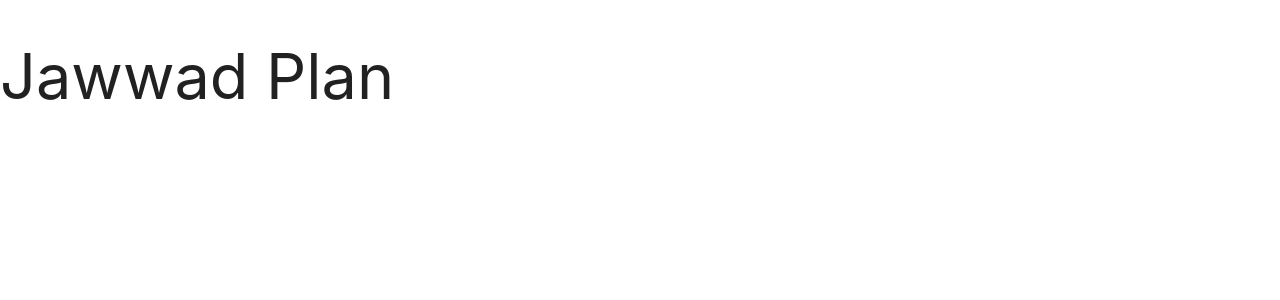
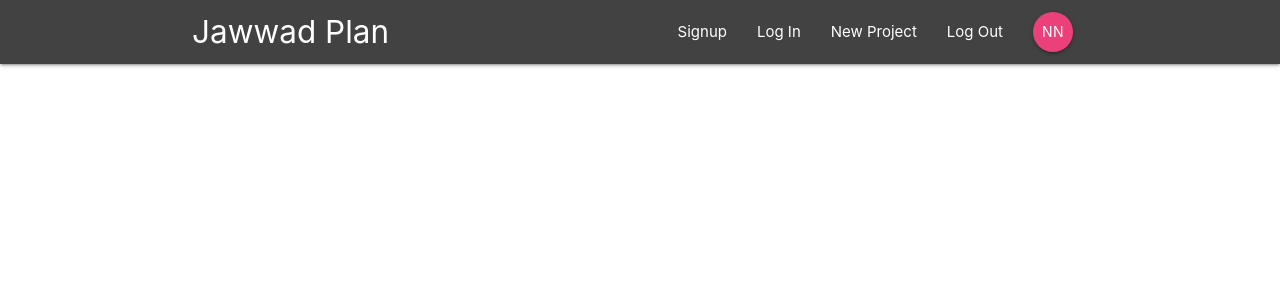
Before and after one commit to jawwad22/ReactReduxFirebase-App, a React (Create React App) app: page /create in a window 1280 px wide. Shown: the top 300 px of the page. Built offline with nearby package versions, Linux system fonts and the light colour scheme.

Commit message:
--Navbar Component Added

```diff
--- a/src/App.js
+++ b/src/App.js
@@ -1,11 +1,12 @@
 import React, { Component } from 'react';
-import {BrowserRouter} from 'react-router-dom'
+import { BrowserRouter } from 'react-router-dom'
+import Navbar from './components/layout/Navbar'
 class App extends Component {
   render() {
     return (
       <BrowserRouter>
-      <div className="App">
-        <h1>Jawwad Plan</h1>
+        <div className="App">
+          <Navbar />
       </div>
       </BrowserRouter>
     );
--- a/src/components/layout/Navbar.js
+++ b/src/components/layout/Navbar.js
@@ -1,12 +1,19 @@
 import React from 'react'
 import {Link} from 'react-router-dom'
+import SignedInLinks from './SignedInLinks'
+import SignedOutLinks from './SignedOutLinks'
+
 
 const Navbar=()=>{
     return(
         <nav className="nav wrapper grey darken-3">
             <div className="container">
             <Link to='/' className="brand-logo">Jawwad Plan</Link>
+           <SignedInLinks/>
+           <SignedOutLinks/>
             </div>
         </nav>
     )
 }
+
+export default Navbar
--- /dev/null
+++ b/src/components/layout/SignedInLinks.js
@@ -0,0 +1,22 @@
+import React from 'react'
+import {NavLink} from 'react-router-dom'
+
+const SignedInLinks=()=>{
+    return(
+        <ul className="right">
+            <li>
+            <NavLink to='/'>New Project</NavLink>
+            </li>
+
+            <li>
+            <NavLink to='/'>Log Out</NavLink>
+            </li>
+
+            <li>
+            <NavLink to='/' className="btn btn-floating pink lighten-1">NN</NavLink>
+            </li>
+        </ul>
+    )
+}
+
+export default SignedInLinks
--- a/src/components/layout/SignedOutLinks.js
+++ b/src/components/layout/SignedOutLinks.js
@@ -0,0 +1,20 @@
+import React from 'react'
+import { NavLink } from 'react-router-dom'
+
+const SignedOutLinked = () => {
+    return (
+        <ul className="right">
+            <li>
+                <NavLink to='/'>Signup</NavLink>
+            </li>
+
+            <li>
+                <NavLink to='/'>Log In</NavLink>
+            </li>
+
+
+        </ul>
+    )
+}
+
+export default SignedOutLinked
```
Also changed, not shown: src/components/layout/SignedIInLinks.js (deleted).
